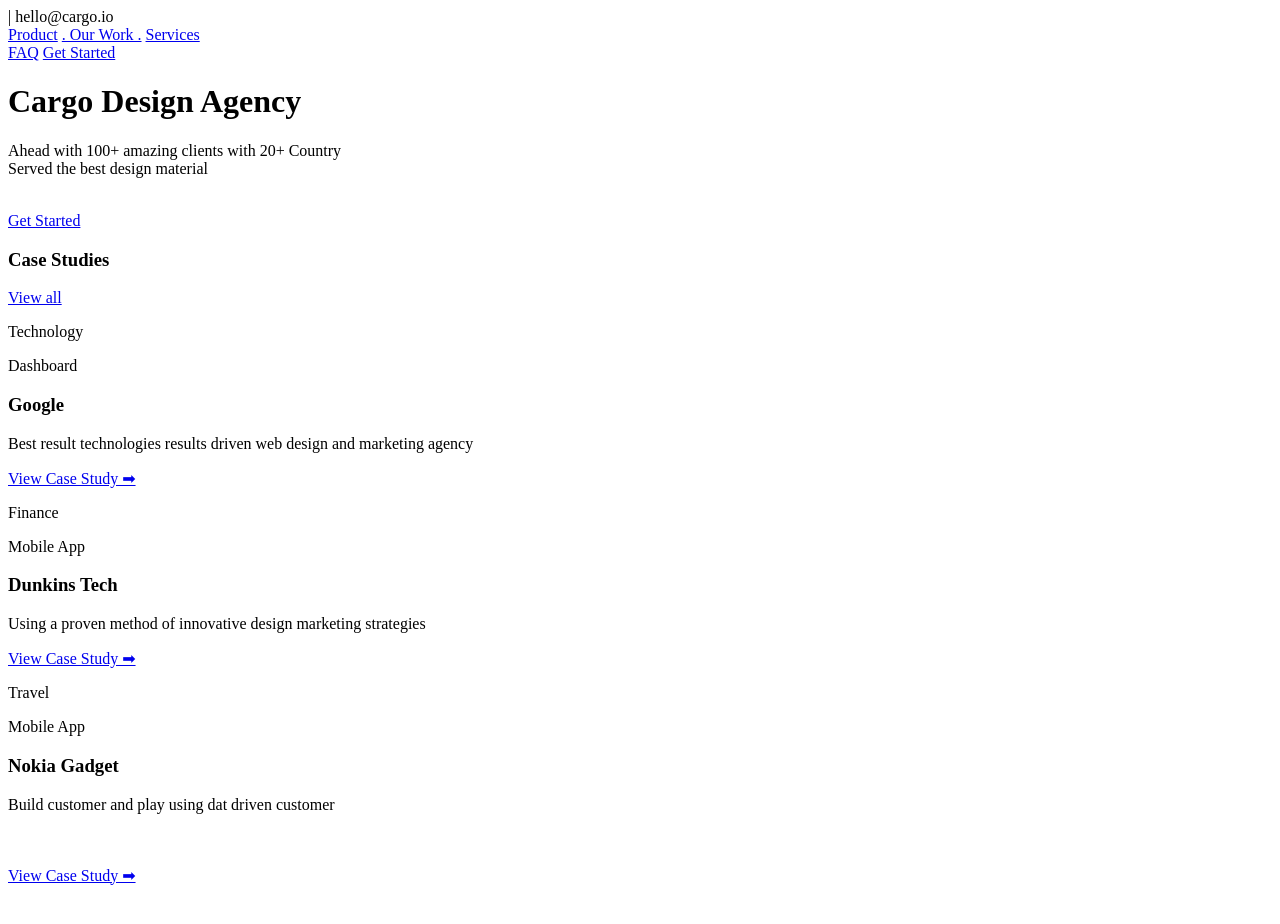
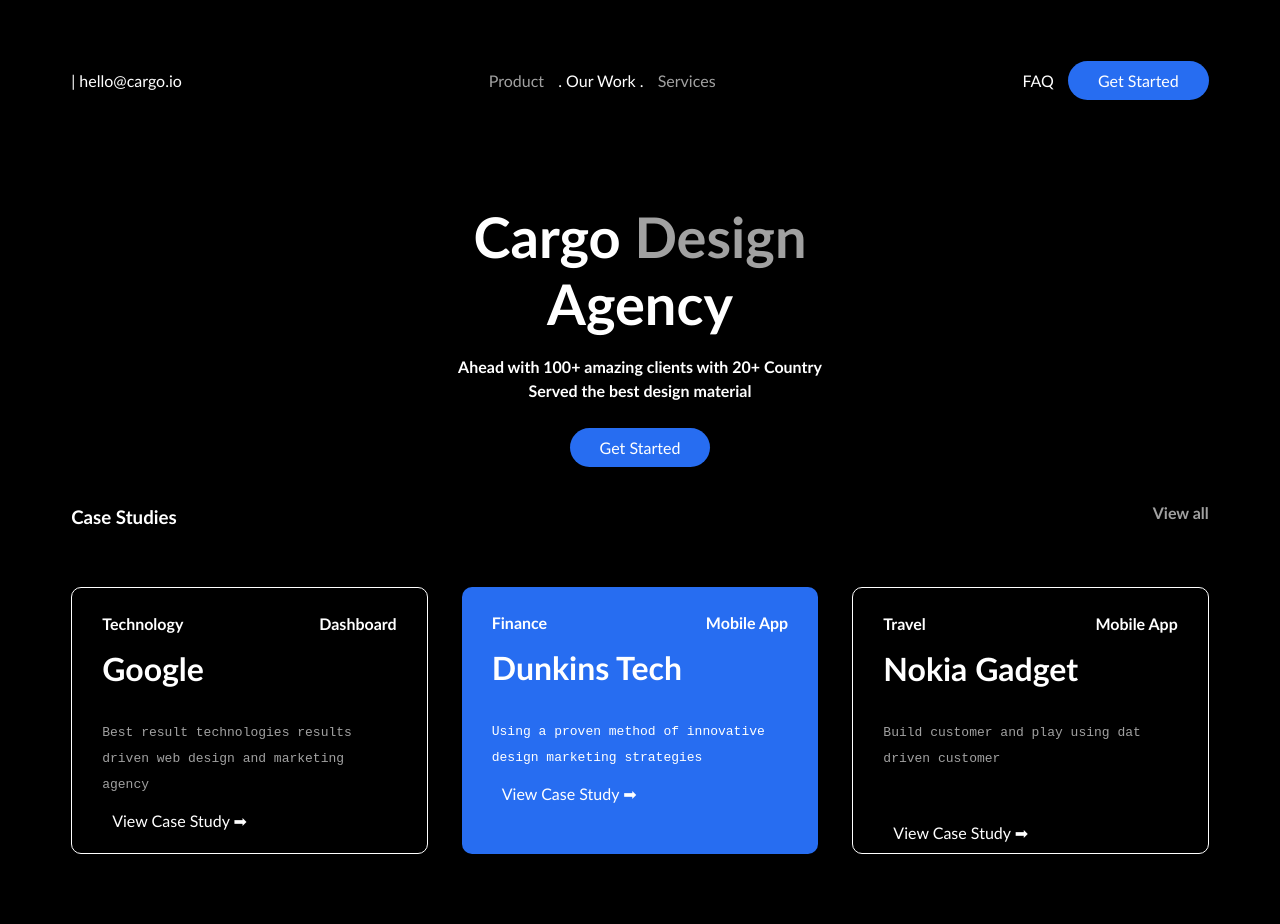
Before and after one commit to EarlPappi/landingPage, a plain HTML site: page landing_page_Alan/index_flex.html in a window 1280 px wide. Before the commit the page ends 893 px from the top, so only its background shows below. Drawn offline with Linux system fonts and the light colour scheme; the site is published under a folder, as on GitHub Pages, so addresses that start at the root find nothing.

Commit message:
Update index_flex.html

```diff
--- a/landing_page_Alan/index_flex.html
+++ b/landing_page_Alan/index_flex.html
@@ -6,7 +6,7 @@
     <meta name="viewport" content="width=device-width, initial-scale=1.0">
     <title>Landing Page</title>
 </head>
-<link rel="stylesheet" href="/css/index_flex.css">
+<link rel="stylesheet" href="css/index_flex.css">
 <body>
     <div class="wrapper">
         <header>
```
